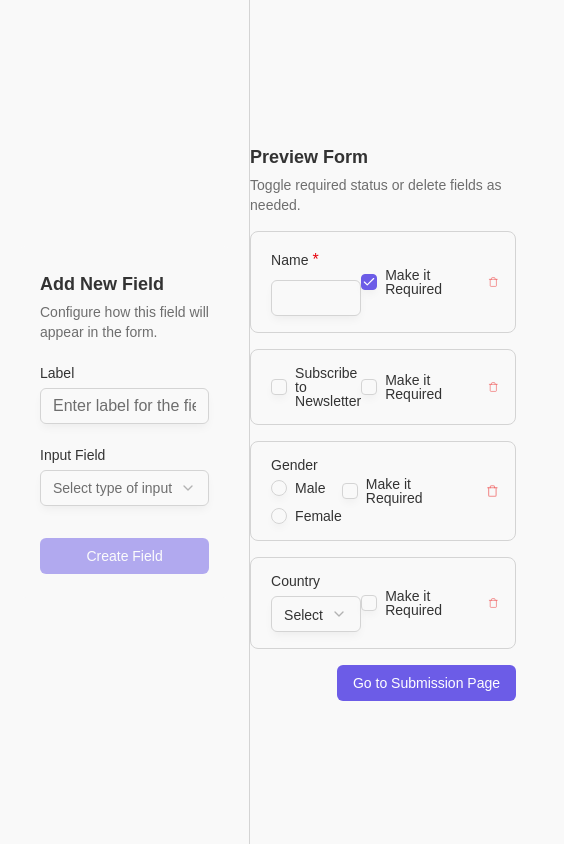
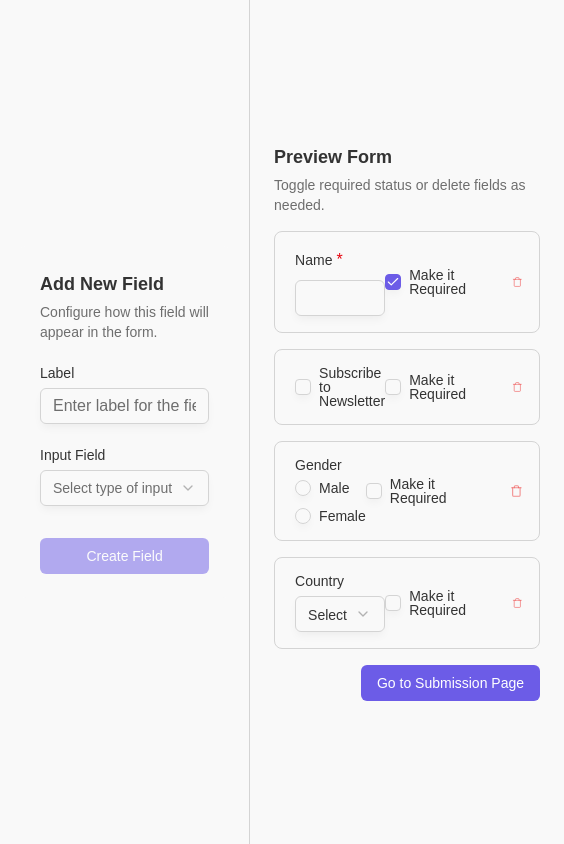
Before and after one commit to smitinit/Dynamic-form-generator-sc, a React (Vite) app: page / in a window 390 px wide. Shown: the whole page, 564 px wide, since content can reach past the window. Built offline with nearby package versions, Linux system fonts and the light colour scheme.

Commit message:
responsive

```diff
--- a/src/components/FinalForm.tsx
+++ b/src/components/FinalForm.tsx
@@ -41,7 +41,7 @@ export const FinalForm = () => {
   return (
     <form
       onSubmit={(e) => handleOnSubmit(e)}
-      className="flex flex-col gap-4 flex-1 max-w-3xl"
+      className="flex flex-col gap-4 flex-1 max-w-3xl p-6"
     >
       <div className="flex flex-col gap-1">
         <h2 className="text-lg font-semibold">Final Form!</h2>
--- a/src/components/PreviewForm.tsx
+++ b/src/components/PreviewForm.tsx
@@ -27,7 +27,7 @@ export const PreviewForm = () => {
   }
 
   return (
-    <div className="flex flex-col gap-4 flex-1 max-w-3xl">
+    <div className="flex flex-col gap-4 flex-1 max-w-3xl p-6">
       <div className="flex flex-col gap-1">
         <h2 className="text-lg font-semibold">Preview Form</h2>
         <p className="text-sm text-muted-foreground">
```
